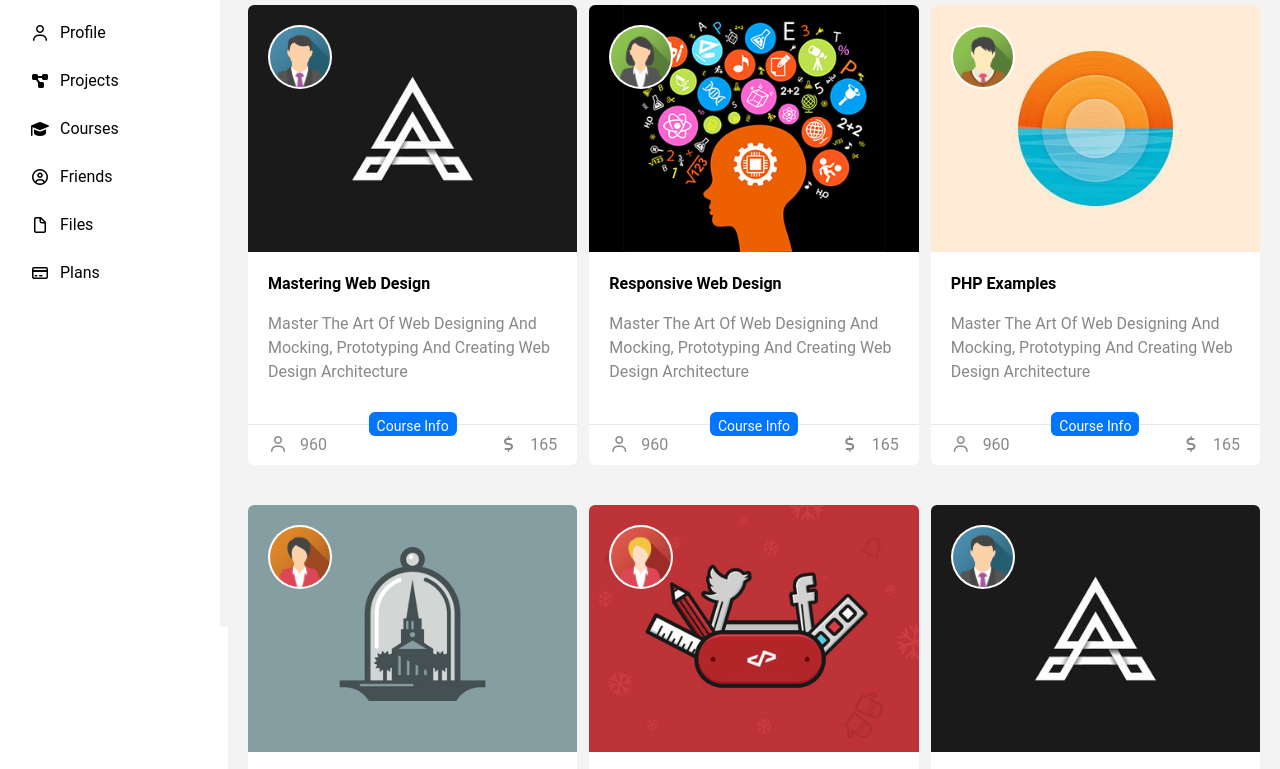
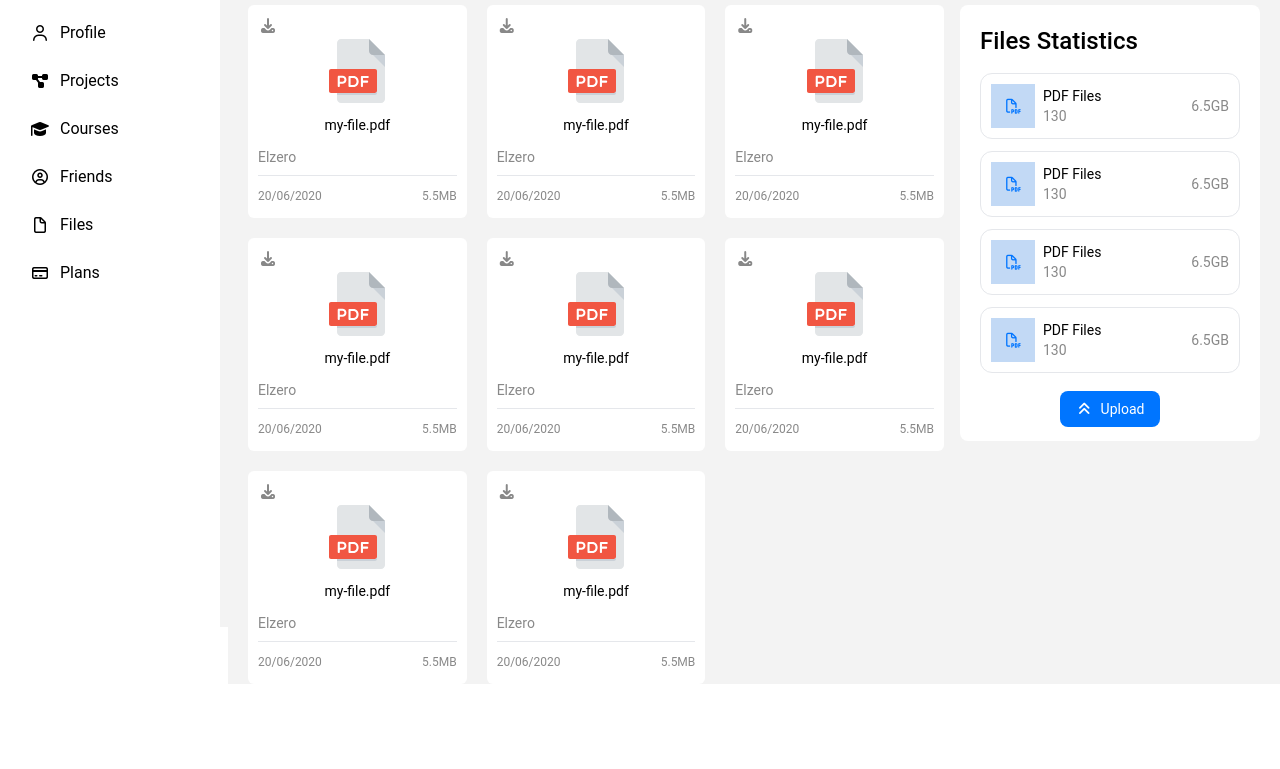
Before and after one commit to Ukasdotexe/PersonalDashboard, a plain HTML site: page src/dashboard.html in a window 1280 px wide. Shown: the part 173-942 px from the top of the page. After the commit the page ends 857 px from the top, so only its background shows below. Drawn offline with Linux system fonts and the light colour scheme.

Commit message:
Add files page with its layout and styling

```diff
--- a/src/dashboard.html
+++ b/src/dashboard.html
@@ -14,7 +14,7 @@
       href="/node_modules/@fortawesome/fontawesome-free/css/all.min.css"
     />
 
-    <script src="./scripts/script.js"></script>
+
   </head>
   <body class="font-roboto">
     <div class="flex h-screen">
@@ -73,6 +73,7 @@
           </li>
           <li>
             <a
+            id="files"
               class="flex gap-2.5 items-center p-2.5 rounded-[2px] cursor-pointer transition ease-in-out delay-100 hover:bg-[#f6f6f6]"
             >
               <i class="fa-regular fa-file fa-fw"></i>
@@ -115,8 +116,12 @@
             ></span>
           </div>
         </section>
-        <section class="bg-[#f3f3f3]" id="children-container"></section>
+        <section class="bg-[#f3f3f3]" id="children-container">
+
+        </section>
+        </div>
       </main>
     </div>
+    <script src="./scripts/script.js"></script>
   </body>
 </html>
--- /dev/null
+++ b/src/files.html
@@ -0,0 +1,245 @@
+<!-- commetns
+comment 2
+comment 3
+ -->
+<h1 class="relative m-5 text-4xl font-medium tracking-wider">
+  <span>Files</span>
+  <span class="w-28 h-[3px] absolute left-1 -bottom-2 bg-white"></span>
+  <span class="w-12 h-[3px] absolute left-1 -bottom-2 bg-black"></span>
+</h1>
+
+<section
+  class="flex flex-col [@media(min-width:768px)]:flex-row gap-4 mt-10 mx-5"
+>
+  <!-- Cards Container  -->
+  <div
+    class="grid grid-cols-1 sm:grid-cols-2 md:grid-cols-1 lg:grid-cols-2 xl:grid-cols-3 gap-5 flex-1 order-last"
+  >
+    <div class="inline-block bg-white p-2.5 rounded-md">
+      <i class="fa-solid fa-download text-grey-color"></i>
+      <img
+        class="w-16 mx-auto hover:rotate-12 transition-width duration-300 ease-in-out"
+        src="/img/pdf.svg"
+        alt="pdf img"
+      />
+      <div class="text-center text-sm my-3">my-file.pdf</div>
+      <p class="text-grey-color text-sm">Elzero</p>
+      <hr class="my-2" />
+      <div
+        class="flex items-center justify-between py-1 text-grey-color text-xs"
+      >
+        <span>20/06/2020</span>
+        <span class="uppercase">5.5mb</span>
+      </div>
+    </div>
+    <div class="inline-block bg-white p-2.5 rounded-md">
+      <i class="fa-solid fa-download text-grey-color"></i>
+      <img
+        class="w-16 mx-auto hover:rotate-12 transition-width duration-300 ease-in-out"
+        src="/img/pdf.svg"
+        alt="pdf img"
+      />
+      <div class="text-center text-sm my-3">my-file.pdf</div>
+      <p class="text-grey-color text-sm">Elzero</p>
+      <hr class="my-2" />
+      <div
+        class="flex items-center justify-between py-1 text-grey-color text-xs"
+      >
+        <span>20/06/2020</span>
+        <span class="uppercase">5.5mb</span>
+      </div>
+    </div>
+    <div class="inline-block bg-white p-2.5 rounded-md">
+      <i class="fa-solid fa-download text-grey-color"></i>
+      <img
+        class="w-16 mx-auto hover:rotate-12 transition-width duration-300 ease-in-out"
+        src="/img/pdf.svg"
+        alt="pdf img"
+      />
+      <div class="text-center text-sm my-3">my-file.pdf</div>
+      <p class="text-grey-color text-sm">Elzero</p>
+      <hr class="my-2" />
+      <div
+        class="flex items-center justify-between py-1 text-grey-color text-xs"
+      >
+        <span>20/06/2020</span>
+        <span class="uppercase">5.5mb</span>
+      </div>
+    </div>
+    <div class="inline-block bg-white p-2.5 rounded-md">
+      <i class="fa-solid fa-download text-grey-color"></i>
+      <img
+        class="w-16 mx-auto hover:rotate-12 transition-width duration-300 ease-in-out"
+        src="/img/pdf.svg"
+        alt="pdf img"
+      />
+      <div class="text-center text-sm my-3">my-file.pdf</div>
+      <p class="text-grey-color text-sm">Elzero</p>
+      <hr class="my-2" />
+      <div
+        class="flex items-center justify-between py-1 text-grey-color text-xs"
+      >
+        <span>20/06/2020</span>
+        <span class="uppercase">5.5mb</span>
+      </div>
+    </div>
+    <div class="inline-block bg-white p-2.5 rounded-md">
+      <i class="fa-solid fa-download text-grey-color"></i>
+      <img
+        class="w-16 mx-auto hover:rotate-12 transition-width duration-300 ease-in-out"
+        src="/img/pdf.svg"
+        alt="pdf img"
+      />
+      <div class="text-center text-sm my-3">my-file.pdf</div>
+      <p class="text-grey-color text-sm">Elzero</p>
+      <hr class="my-2" />
+      <div
+        class="flex items-center justify-between py-1 text-grey-color text-xs"
+      >
+        <span>20/06/2020</span>
+        <span class="uppercase">5.5mb</span>
+      </div>
+    </div>
+    <div class="inline-block bg-white p-2.5 rounded-md">
+      <i class="fa-solid fa-download text-grey-color"></i>
+      <img
+        class="w-16 mx-auto hover:rotate-12 transition-width duration-300 ease-in-out"
+        src="/img/pdf.svg"
+        alt="pdf img"
+      />
+      <div class="text-center text-sm my-3">my-file.pdf</div>
+      <p class="text-grey-color text-sm">Elzero</p>
+      <hr class="my-2" />
+      <div
+        class="flex items-center justify-between py-1 text-grey-color text-xs"
+      >
+        <span>20/06/2020</span>
+        <span class="uppercase">5.5mb</span>
+      </div>
+    </div>
+    <div class="inline-block bg-white p-2.5 rounded-md">
+      <i class="fa-solid fa-download text-grey-color"></i>
+      <img
+        class="w-16 mx-auto hover:rotate-12 transition-width duration-300 ease-in-out"
+        src="/img/pdf.svg"
+        alt="pdf img"
+      />
+      <div class="text-center text-sm my-3">my-file.pdf</div>
+      <p class="text-grey-color text-sm">Elzero</p>
+      <hr class="my-2" />
+      <div
+        class="flex items-center justify-between py-1 text-grey-color text-xs"
+      >
+        <span>20/06/2020</span>
+        <span class="uppercase">5.5mb</span>
+      </div>
+    </div>
+    <div class="inline-block bg-white p-2.5 rounded-md">
+      <i class="fa-solid fa-download text-grey-color"></i>
+      <img
+        class="w-16 mx-auto hover:rotate-12 transition-width duration-300 ease-in-out"
+        src="/img/pdf.svg"
+        alt="pdf img"
+      />
+      <div class="text-center text-sm my-3">my-file.pdf</div>
+      <p class="text-grey-color text-sm">Elzero</p>
+      <hr class="my-2" />
+      <div
+        class="flex items-center justify-between py-1 text-grey-color text-xs"
+      >
+        <span>20/06/2020</span>
+        <span class="uppercase">5.5mb</span>
+      </div>
+    </div>
+  </div>
+
+  <!-- Statistics -->
+  <div
+    class="bg-red-60f0 w-full md:w-[300px] md:order-last p-5 bg-white self-start rounded-lg"
+  >
+    <h3 class="font-medium text-2xl mb-4">Files Statistics</h3>
+
+    <div class="flex flex-col gap-y-3 mb-6">
+      <div class="flex items-center justify-between p-2.5 border rounded-xl">
+        <div class="flex gap-x-2 items-center text-sm">
+          <!-- Icon -->
+          <div
+            class="flex items-center justify-center w-11 h-11 bg-primary-shade/25"
+          >
+            <i class="relative fa-regular fa-file-pdf fa-md text-primary"></i>
+          </div>
+
+          <span class="flex flex-col">
+            <span class=""> PDF Files </span>
+            <span class="text-grey-color">130</span>
+          </span>
+        </div>
+
+        <span class="text-sm text-grey-color">6.5GB</span>
+      </div>
+      <div class="flex items-center justify-between p-2.5 border rounded-xl">
+        <div class="flex gap-x-2 items-center text-sm">
+          <!-- Icon -->
+          <div
+            class="flex items-center justify-center w-11 h-11 bg-primary-shade/25"
+          >
+            <i class="relative fa-regular fa-file-pdf fa-md text-primary"></i>
+          </div>
+
+          <span class="flex flex-col">
+            <span class=""> PDF Files </span>
+            <span class="text-grey-color">130</span>
+          </span>
+        </div>
+
+        <span class="text-sm text-grey-color">6.5GB</span>
+      </div>
+      <div class="flex items-center justify-between p-2.5 border rounded-xl">
+        <div class="flex gap-x-2 items-center text-sm">
+          <!-- Icon -->
+          <div
+            class="flex items-center justify-center w-11 h-11 bg-primary-shade/25"
+          >
+            <i class="relative fa-regular fa-file-pdf fa-md text-primary"></i>
+          </div>
+
+          <span class="flex flex-col">
+            <span class=""> PDF Files </span>
+            <span class="text-grey-color">130</span>
+          </span>
+        </div>
+
+        <span class="text-sm text-grey-color">6.5GB</span>
+      </div>
+      <div class="flex items-center justify-between p-2.5 border rounded-xl">
+        <div class="flex gap-x-2 items-center text-sm">
+          <!-- Icon -->
+          <div
+            class="flex items-center justify-center w-11 h-11 bg-primary-shade/25"
+          >
+            <i class="relative fa-regular fa-file-pdf fa-md text-primary"></i>
+          </div>
+
+          <span class="flex flex-col">
+            <span class=""> PDF Files </span>
+            <span class="text-grey-color">130</span>
+          </span>
+        </div>
+
+        <span class="text-sm text-grey-color">6.5GB</span>
+      </div>
+    </div>
+
+    <!-- Upload Button -->
+    <div class="text-center">
+      <a
+        class="group bg-primary px-4 py-2.5 text-white text-sm cursor-pointer rounded-lg transition ease-in-out delay-100 hover:bg-primary-shade"
+      >
+        <i
+          class="fa-solid fa-angles-up mr-1 group-hover:animate-bounceInfinite"
+        ></i>
+        Upload
+      </a>
+    </div>
+  </div>
+</section>
--- a/src/scripts/script.js
+++ b/src/scripts/script.js
@@ -30,10 +30,17 @@ const loadHtmlChild = async function (path) {
       return;
     }
 
+    containerElement.innerHTML = "";
     containerElement.innerHTML = text;
   } catch (error) {
     console.log(error);
   }
 };
 
-loadHtmlChild("courses.html");
+const coursesEl = document.getElementById("courses");
+const filesEl = document.getElementById("files");
+
+coursesEl.addEventListener("click", () => loadHtmlChild("courses.html"));
+filesEl.addEventListener("click", () => loadHtmlChild("files.html"));
+
+loadHtmlChild("files.html");
--- a/tailwind.config.js
+++ b/tailwind.config.js
@@ -17,6 +17,15 @@ module.exports = {
       screens: {
         "md-down": { max: "768px" }, // Applies to medium and smaller screens
       },
+      keyframes: {
+        bounceY: {
+          "0%, 100%": { transform: "translateY(0)" },
+          "50%": { transform: "translateY(-10px)" }, // Moves down by 10px
+        },
+      },
+      animation: {
+        bounceInfinite: "bounceY 0.8s ease-in-out infinite",
+      },
     },
   },
   plugins: [],
```
Also changed, not shown: src/main.css, 1 other file.
